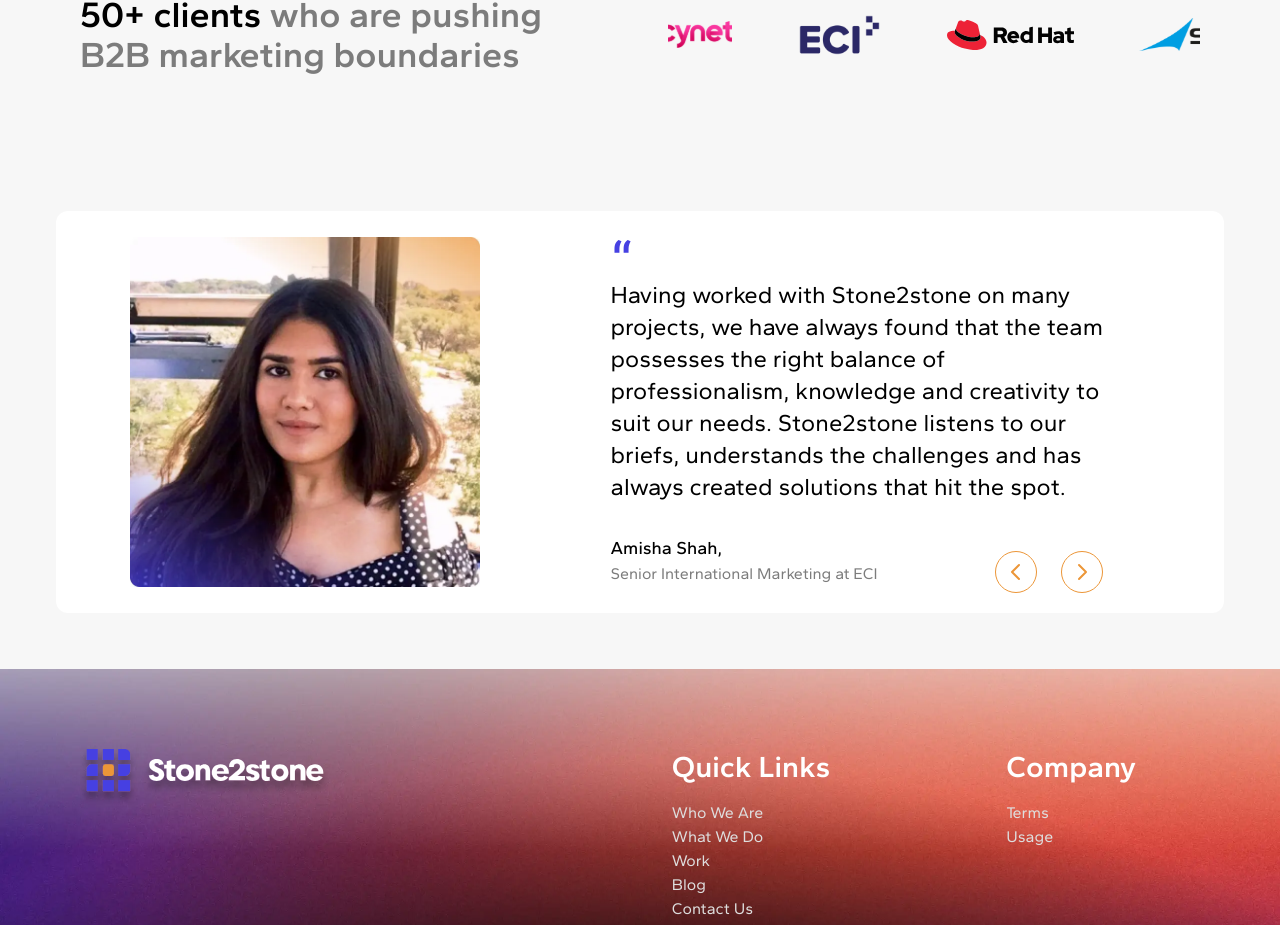
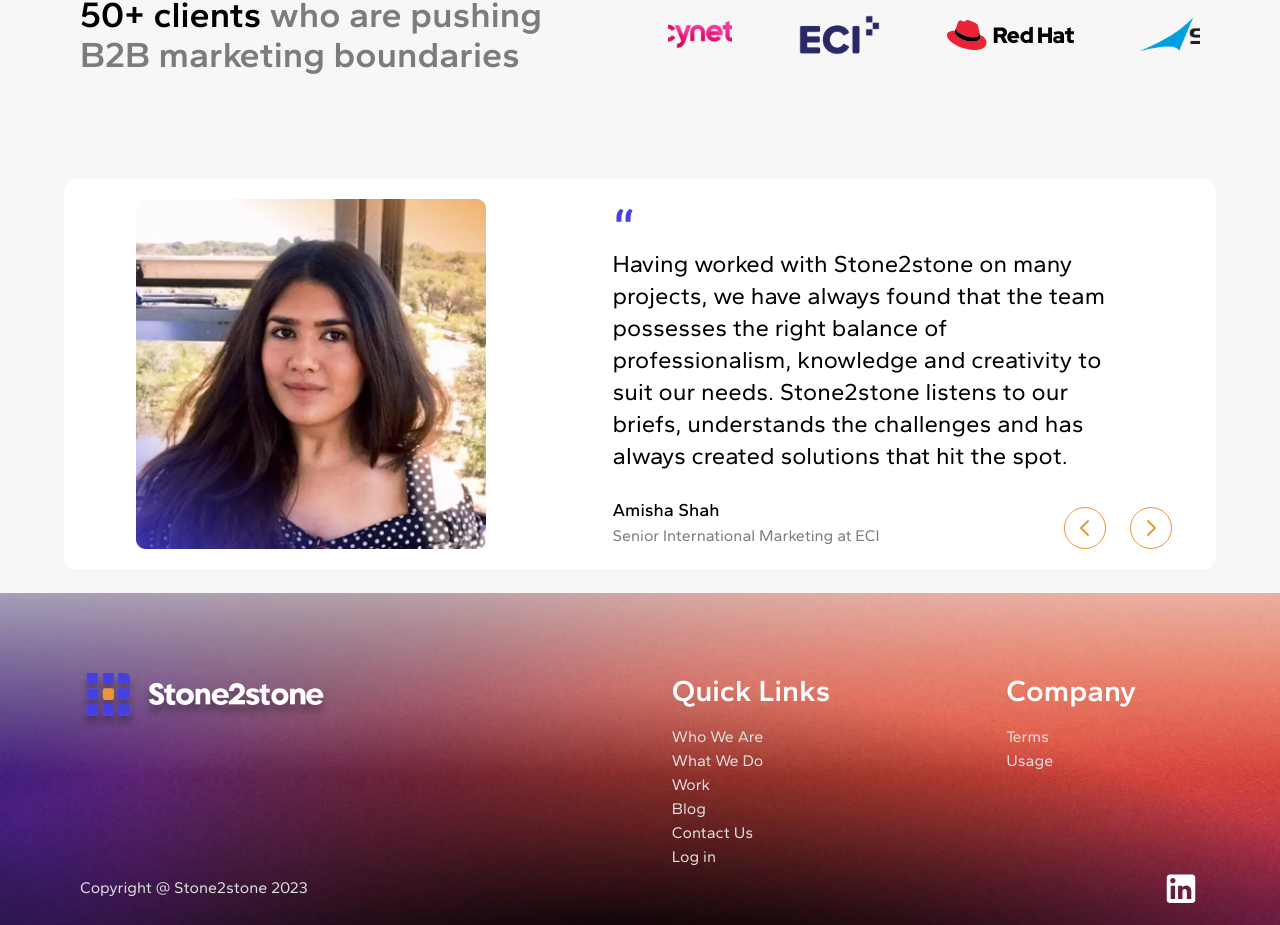
Before and after one commit to alparslankorkmaz/stone2stone-redone-2, a Next.js app: page / in a window 1280 px wide. Shown: the part 988-1913 px from the top of the page. Built offline with nearby package versions, Linux system fonts and the light colour scheme.

Commit message:
add testimony slider

```diff
--- a/package.json
+++ b/package.json
@@ -13,7 +13,6 @@
     "@types/react": "18.2.20",
     "@types/react-dom": "18.2.7",
     "autoprefixer": "10.4.14",
-    "embla-carousel-react": "^8.0.0-rc11",
     "eslint": "8.46.0",
     "eslint-config-next": "13.4.13",
     "next": "13.4.13",
@@ -25,6 +24,7 @@
     "typescript": "5.1.6"
   },
   "devDependencies": {
-    "@tailwindcss/typography": "^0.5.9"
+    "@tailwindcss/typography": "^0.5.9",
+    "daisyui": "^3.5.1"
   }
 }
--- a/src/components/Footer.tsx
+++ b/src/components/Footer.tsx
@@ -10,7 +10,7 @@ type ColumnProps = {
 };
 
 const FooterColumn = ({ title, links }: ColumnProps) => (
-  <div className="">
+  <div>
     <h4 className="font-semibold text-white lg:text-3xl mb-4">{title}</h4>
     <ul className="flex flex-col text-footer-gray text-sm lg:text-base">
       {links.map((link) => (
--- a/src/components/Testimonials.tsx
+++ b/src/components/Testimonials.tsx
@@ -1,40 +1,58 @@
-import Image from "next/image";
-import test1 from "public/img/testimonials/tes1.webp";
+import Image, { StaticImageData } from "next/image";
+import { testimonials } from "@/constant";
+
+type testProps = {
+  body: string;
+  name: string;
+  role: string;
+  img: string | StaticImageData;
+};
+
+const Testimonial = ({ body, name, role, img }: testProps) => (
+  <div>
+    <div className="lg:flex lg:items-center lg:justify-around">
+      <Image src={img} width={350} height={350} alt="customer image" />
+
+      <div className="mt-8 lg:w-1/2 lg:px-6 lg:mt-0">
+        <p className="text-5xl font-semibold text-s2s-purple ">“</p>
+
+        <p className="lg:text-2xl">{body}</p>
+
+        <div>
+          <p className="mt-6 text-lg font-medium">{name}</p>
+          <p className="text-s2s-gray">{role}</p>
+        </div>
+      </div>
+    </div>
+  </div>
+);
 
 export default function Testimonials() {
   return (
     <>
-      <section className="bg-white m-14 rounded-xl">
-        <div className="container p-10 lg:p-5">
-          <div className="lg:flex lg:items-center lg:justify-around">
-            <Image src={test1} width={350} height={350} alt="customer image" />
-
-            <div className="mt-8 lg:w-1/2 lg:px-6 lg:mt-0">
-              <p className="text-5xl font-semibold text-s2s-purple ">“</p>
-
-              <p className="text-2xl">
-                Having worked with Stone2stone on many projects, we have always
-                found that the team possesses the right balance of
-                professionalism, knowledge and creativity to suit our needs.
-                Stone2stone listens to our briefs, understands the challenges
-                and has always created solutions that hit the spot.{" "}
-              </p>
-              <div className="flex items-center justify-between">
-                <div>
-                  <p className="mt-6 text-lg font-medium">Amisha Shah,</p>
-                  <p className="text-s2s-gray">
-                    Senior International Marketing at ECI
-                  </p>
-                </div>
-
-                <div className="flex items-center justify-around gap-5 lg:gap-0 mt-12 lg:justify-start">
-                  <button
+      <div className="flex justify-center items-center">
+        <div className="carousel w-[90%] ">
+          <div
+            id="slide1"
+            className="carousel-item relative w-full bg-white m-6 rounded-xl"
+          >
+            <div className="p-10 lg:p-5 relative">
+              <Testimonial
+                body={testimonials[0].body}
+                name={testimonials[0].name}
+                role={testimonials[0].role}
+                img={testimonials[0].img}
+              />
+              {/* BUTTONS */}
+              <div className="absolute bottom-1 lg:bottom-5 right-5 flex items-center justify-around gap-5 lg:gap-0 lg:justify-start">
+                <a
+                  href="#slide1"
                   title="left arrow"
                   className="p-2 text-s2s-orange transition-colors duration-300 border border-s2s-orange rounded-full rtl:-scale-x-100 hover:text-white hover:bg-s2s-orange"
                 >
                   <svg
                     xmlns="http://www.w3.org/2000/svg"
-                      className="w-6 h-6"
+                    className="lg:w-6 lg:h-6 w-4 h-4"
                     fill="none"
                     viewBox="0 0 24 24"
                     stroke="currentColor"
@@ -46,15 +64,16 @@ export default function Testimonials() {
                       d="M15 19l-7-7 7-7"
                     />
                   </svg>
-                  </button>
+                </a>
 
-                  <button
+                <a
+                  href="#slide2"
                   title="right arrow"
                   className="p-2 text-s2s-orange transition-colors duration-300 border border-s2s-orange rounded-full rtl:-scale-x-100 lg:mx-6 hover:text-white hover:bg-s2s-orange"
                 >
                   <svg
                     xmlns="http://www.w3.org/2000/svg"
-                      className="w-6 h-6"
+                    className="lg:w-6 lg:h-6 w-4 h-4"
                     fill="none"
                     viewBox="0 0 24 24"
                     stroke="currentColor"
@@ -66,13 +85,126 @@ export default function Testimonials() {
                       d="M9 5l7 7-7 7"
                     />
                   </svg>
-                  </button>
+                </a>
+              </div>
+            </div>
+          </div>
+          <div
+            id="slide2"
+            className="carousel-item relative w-full bg-white m-6 rounded-xl"
+          >
+            <div className=" p-10 lg:p-5 relative">
+              <Testimonial
+                body={testimonials[1].body}
+                name={testimonials[1].name}
+                role={testimonials[1].role}
+                img={testimonials[1].img}
+              />
+              {/* BUTTONS */}
+              <div className="absolute bottom-1 lg:bottom-5 right-5 flex items-center justify-around gap-5 lg:gap-0 lg:justify-start">
+                <a
+                  href="#slide1"
+                  title="left arrow"
+                  className="p-2 text-s2s-orange transition-colors duration-300 border border-s2s-orange rounded-full rtl:-scale-x-100 hover:text-white hover:bg-s2s-orange"
+                >
+                  <svg
+                    xmlns="http://www.w3.org/2000/svg"
+                    className="lg:w-6 lg:h-6 w-4 h-4"
+                    fill="none"
+                    viewBox="0 0 24 24"
+                    stroke="currentColor"
+                    strokeWidth="2"
+                  >
+                    <path
+                      strokeLinecap="round"
+                      strokeLinejoin="round"
+                      d="M15 19l-7-7 7-7"
+                    />
+                  </svg>
+                </a>
+
+                <a
+                  href="#slide3"
+                  title="right arrow"
+                  className="p-2 text-s2s-orange transition-colors duration-300 border border-s2s-orange rounded-full rtl:-scale-x-100 lg:mx-6 hover:text-white hover:bg-s2s-orange"
+                >
+                  <svg
+                    xmlns="http://www.w3.org/2000/svg"
+                    className="lg:w-6 lg:h-6 w-4 h-4"
+                    fill="none"
+                    viewBox="0 0 24 24"
+                    stroke="currentColor"
+                    strokeWidth="2"
+                  >
+                    <path
+                      strokeLinecap="round"
+                      strokeLinejoin="round"
+                      d="M9 5l7 7-7 7"
+                    />
+                  </svg>
+                </a>
+              </div>
+            </div>
+          </div>
+          <div
+            id="slide3"
+            className="carousel-item relative w-full bg-white m-6 rounded-xl"
+          >
+            <div className=" p-10 lg:p-5">
+              <Testimonial
+                body={testimonials[2].body}
+                name={testimonials[2].name}
+                role={testimonials[2].role}
+                img={testimonials[2].img}
+              />
+              {/* BUTTONS */}
+              <div className="absolute bottom-1 lg:bottom-5 right-5 flex items-center justify-around gap-5 lg:gap-0 lg:justify-start">
+                <a
+                  href="#slide2"
+                  title="left arrow"
+                  className="p-2 text-s2s-orange transition-colors duration-300 border border-s2s-orange rounded-full rtl:-scale-x-100 hover:text-white hover:bg-s2s-orange"
+                >
+                  <svg
+                    xmlns="http://www.w3.org/2000/svg"
+                    className="lg:w-6 lg:h-6 w-4 h-4"
+                    fill="none"
+                    viewBox="0 0 24 24"
+                    stroke="currentColor"
+                    strokeWidth="2"
+                  >
+                    <path
+                      strokeLinecap="round"
+                      strokeLinejoin="round"
+                      d="M15 19l-7-7 7-7"
+                    />
+                  </svg>
+                </a>
+
+                <a
+                  href="#slide4"
+                  title="right arrow"
+                  className="p-2 text-s2s-orange transition-colors duration-300 border border-s2s-orange rounded-full rtl:-scale-x-100 lg:mx-6 hover:text-white hover:bg-s2s-orange"
+                >
+                  <svg
+                    xmlns="http://www.w3.org/2000/svg"
+                    className="lg:w-6 lg:h-6 w-4 h-4"
+                    fill="none"
+                    viewBox="0 0 24 24"
+                    stroke="currentColor"
+                    strokeWidth="2"
+                  >
+                    <path
+                      strokeLinecap="round"
+                      strokeLinejoin="round"
+                      d="M9 5l7 7-7 7"
+                    />
+                  </svg>
+                </a>
               </div>
             </div>
           </div>
         </div>
       </div>
-      </section>
     </>
   );
 }
--- a/src/constant/index.ts
+++ b/src/constant/index.ts
@@ -17,3 +17,27 @@ export const footerLinks = [
     links: ["Terms", "Usage"],
   },
 ];
+
+// TESTIMONIALS
+import amisha from "public/img/testimonials/amisha.webp";
+
+export const testimonials = [
+  {
+    body: "Having worked with Stone2stone on many projects, we have always found that the team possesses the right balance of professionalism, knowledge and creativity to suit our needs. Stone2stone listens to our briefs, understands the challenges and has always created solutions that hit the spot.",
+    name: "Amisha Shah",
+    role: "Senior International Marketing at ECI",
+    img: amisha,
+  },
+  {
+    body: "Lorem ipsum dolor sit amet, consectetur adipisicing elit. Ratione, ipsum nesciunt dicta, voluptas quasi quo natus nostrum totam esse laboriosam repudiandae cum, non voluptatem quas iste? Dolorum dicta sequi debitis?",
+    name: "Amisha 2",
+    role: "2 International Marketing at ECI",
+    img: amisha,
+  },
+  {
+    body: "Lorem ipsum dolor sit amet, consectetur adipisicing elit. Ratione, ipsum nesciunt dicta, voluptas quasi quo natus nostrum totam esse laboriosam repudiandae cum, non voluptatem quas iste? Dolorum dicta sequi debitis?",
+    name: "3",
+    role: "3",
+    img: amisha,
+  },
+];
--- a/tailwind.config.ts
+++ b/tailwind.config.ts
@@ -20,6 +20,9 @@ const config: Config = {
       },
     },
   },
-  plugins: [],
+  daisyui: {
+    themes: [],
+  },
+  plugins: [require("daisyui")],
 };
 export default config;
```
Also changed, not shown: public/img/testimonials/amisha.webp (renamed from public/img/testimonials/tes1.webp), 1 other file (tests, documents, lock files or other folders). Lines whose indentation alone changed are shown as unchanged.
